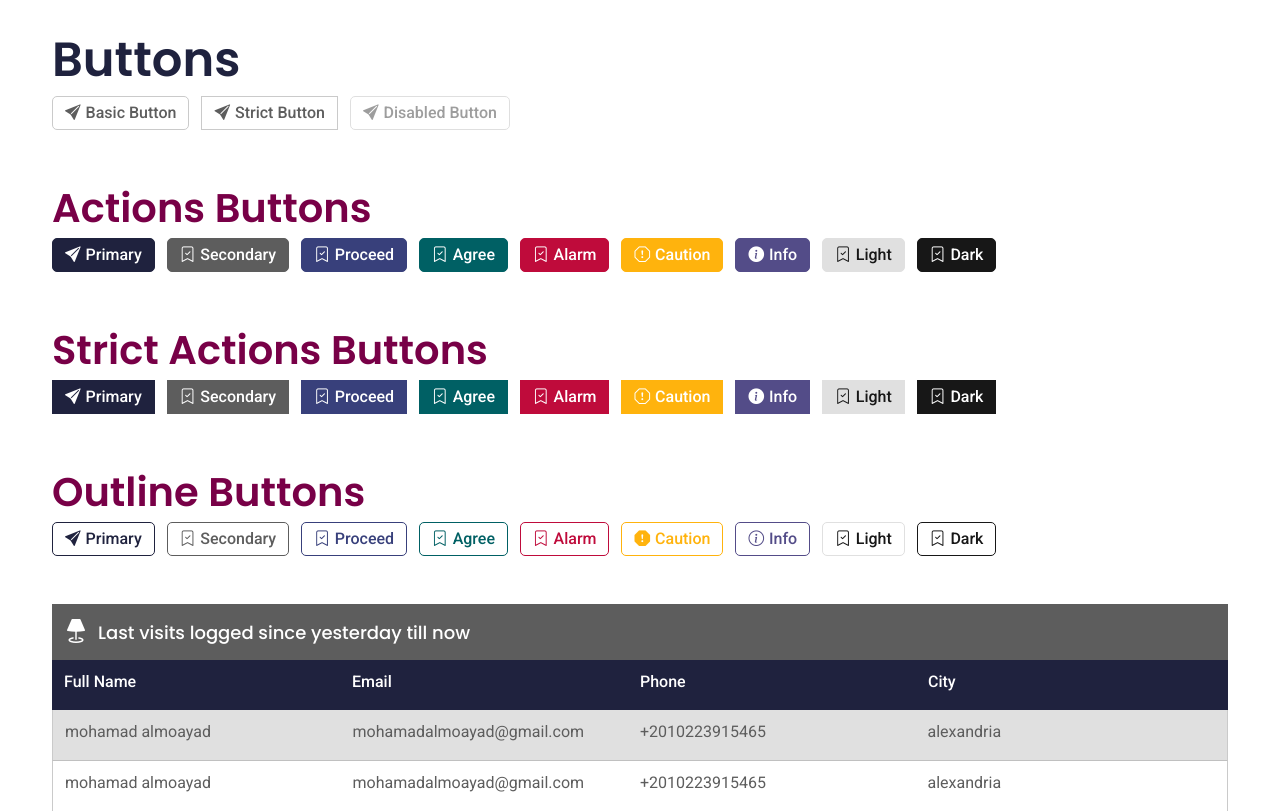
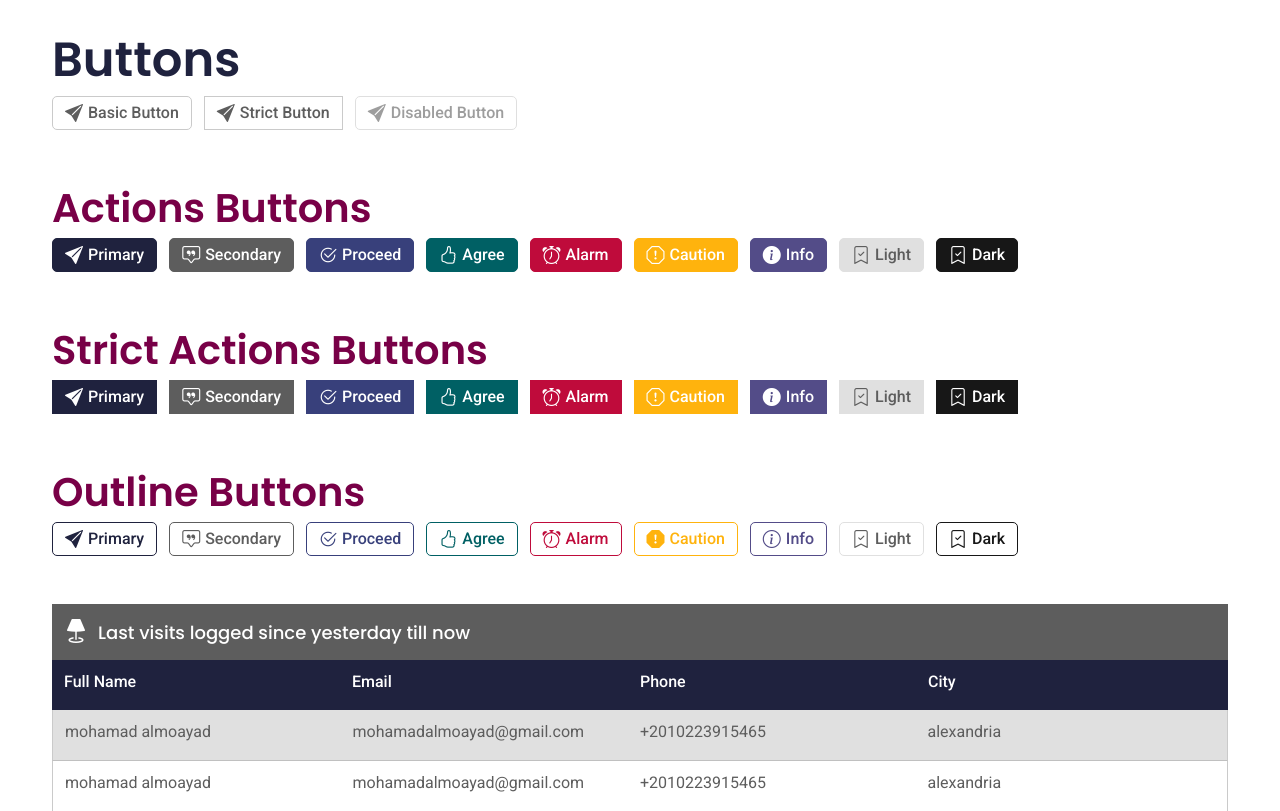
Before and after one commit to mo-designs-studio/ui-components, a website: page public/index.html in a window 1280 px wide. Shown: the top 811 px of the page. Drawn offline with nearby package versions, Linux system fonts and the light colour scheme.

Commit message:
enhancements

```diff
--- a/assets/scss/components/_buttons.scss
+++ b/assets/scss/components/_buttons.scss
@@ -5,7 +5,7 @@
   --btn-margin-block: 0.5rem;
   --fs-button: 1rem;
   --fw-button: 500;
-  --fs-button-icon: 0.975rem;
+  --fs-button-icon: 1.125rem;
 }
 
 button {
@@ -132,7 +132,7 @@ button > span {
 
 .button-filled-light {
   @extend .bg-light;
-  @extend .text-dark;
+  @extend .text-secondary;
   border-color: $light-clr !important;
 
   &:is(:focus, :hover) {
@@ -236,7 +236,7 @@ button > span {
 }
 
 .button-outline-light {
-  @extend .text-dark;
+  @extend .text-secondary;
   border-color: $light-clr !important;
 
   &:is(:focus, :hover) {
--- a/public/assets/scss/components/_buttons.scss
+++ b/public/assets/scss/components/_buttons.scss
@@ -5,7 +5,7 @@
   --btn-margin-block: 0.5rem;
   --fs-button: 1rem;
   --fw-button: 500;
-  --fs-button-icon: 0.975rem;
+  --fs-button-icon: 1.125rem;
 }
 
 button {
@@ -132,7 +132,7 @@ button > span {
 
 .button-filled-light {
   @extend .bg-light;
-  @extend .text-dark;
+  @extend .text-secondary;
   border-color: $light-clr !important;
 
   &:is(:focus, :hover) {
@@ -236,7 +236,7 @@ button > span {
 }
 
 .button-outline-light {
-  @extend .text-dark;
+  @extend .text-secondary;
   border-color: $light-clr !important;
 
   &:is(:focus, :hover) {
--- a/public/index.html
+++ b/public/index.html
@@ -39,19 +39,19 @@
       </button>
 
       <button class="button-filled-secondary">
-        <i class="bi bi-bookmark-check icon"></i><span>secondary</span>
+        <i class="bi bi-chat-square-quote icon"></i><span>secondary</span>
       </button>
 
       <button class="button-filled-proceed">
-        <i class="bi bi-bookmark-check icon"></i><span>proceed</span>
+        <i class="bi bi-check2-circle icon"></i><span>proceed</span>
       </button>
 
       <button class="button-filled-agree">
-        <i class="bi bi-bookmark-check icon"></i><span>agree</span>
+        <i class="bi bi-hand-thumbs-up icon"></i><span>agree</span>
       </button>
 
       <button class="button-filled-alarm">
-        <i class="bi bi-bookmark-check icon"></i><span>alarm</span>
+        <i class="bi bi-alarm icon"></i><span>alarm</span>
       </button>
 
       <button class="button-filled-caution">
@@ -83,19 +83,19 @@
       </button>
 
       <button class="button-strict button-filled-secondary">
-        <i class="bi bi-bookmark-check icon"></i><span>secondary</span>
+        <i class="bi bi-chat-square-quote icon"></i><span>secondary</span>
       </button>
 
       <button class="button-strict button-filled-proceed">
-        <i class="bi bi-bookmark-check icon"></i><span>proceed</span>
+        <i class="bi bi-check2-circle icon"></i><span>proceed</span>
       </button>
 
       <button class="button-strict button-filled-agree">
-        <i class="bi bi-bookmark-check icon"></i><span>agree</span>
+        <i class="bi bi-hand-thumbs-up icon"></i><span>agree</span>
       </button>
 
       <button class="button-strict button-filled-alarm">
-        <i class="bi bi-bookmark-check icon"></i><span>alarm</span>
+        <i class="bi bi-alarm icon"></i><span>alarm</span>
       </button>
 
       <button class="button-strict button-filled-caution">
@@ -127,19 +127,19 @@
       </button>
 
       <button class="button-outline-secondary">
-        <i class="bi bi-bookmark-check icon"></i><span>secondary</span>
+        <i class="bi bi-chat-square-quote icon"></i><span>secondary</span>
       </button>
 
       <button class="button-outline-proceed">
-        <i class="bi bi-bookmark-check icon"></i><span>proceed</span>
+        <i class="bi bi-check2-circle icon"></i><span>proceed</span>
       </button>
 
       <button class="button-outline-agree">
-        <i class="bi bi-bookmark-check icon"></i><span>agree</span>
+        <i class="bi bi-hand-thumbs-up icon"></i><span>agree</span>
       </button>
 
       <button class="button-outline-alarm">
-        <i class="bi bi-bookmark-check icon"></i><span>alarm</span>
+        <i class="bi bi-alarm icon"></i><span>alarm</span>
       </button>
 
       <button class="button-outline-caution">
```
Also changed, not shown: _imports/forms/buttons/actions-buttons.html (+4 -4 lines), _imports/forms/buttons/outline-buttons.html (+4 -4 lines), _imports/forms/buttons/strict-buttons.html (+4 -4 lines), assets/css/main.css, public/assets/css/main.css.
